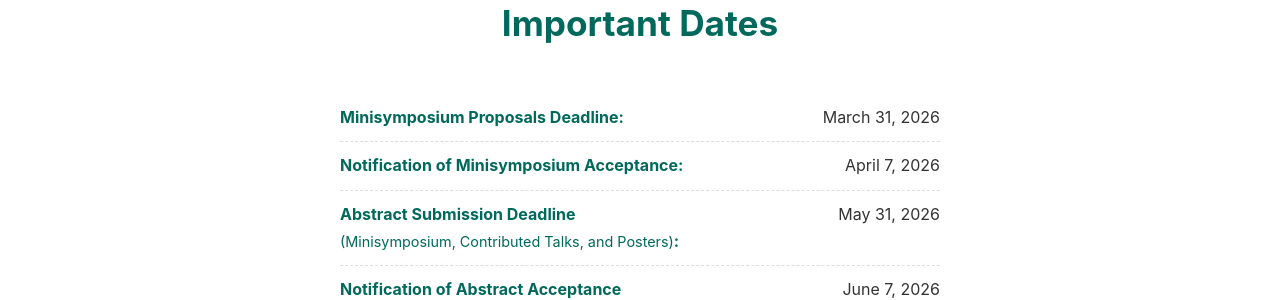
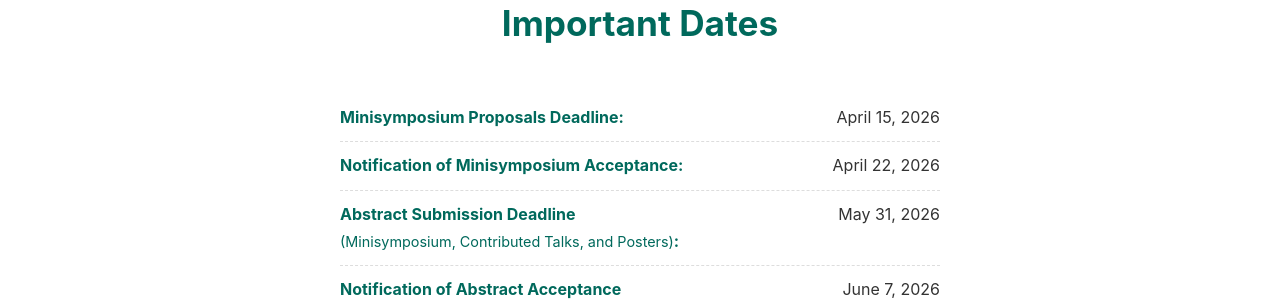
Before and after one commit to easiam26/easiam26.github.io, a Jekyll site: the page built from index.html, in a window 1280 px wide and 900 px high, scrolled down 794 px. Shown: the part 153-453 px from the top of the window. Built offline with Jekyll 4.4.1, drawn with Linux system fonts in a browser that asks for light colours.

Commit message:
Change the due date of MS proposal submission by April 15

```diff
--- a/_data/dates.yml
+++ b/_data/dates.yml
@@ -1,8 +1,8 @@
 - name: "Minisymposium Proposals Deadline"
-  date: "March 31, 2026"
+  date: "April 15, 2026"
 
 - name: "Notification of Minisymposium Acceptance"
-  date: "April 7, 2026"
+  date: "April 22, 2026"
 
 - name: "Abstract Submission Deadline"
   subtitle: "(Minisymposium, Contributed Talks, and Posters)"
--- a/minisymposium-submission.html
+++ b/minisymposium-submission.html
@@ -29,7 +29,7 @@ title: Minisymposium Proposal Submission
 
         <div
             style="background: var(--light-bg); padding: 20px; border-radius: 8px; border-left: 4px solid var(--primary-color); margin: 20px 0;">
-            <p style="margin: 0;"><strong>Minisymposium Proposal Deadline:</strong> March 31, 2026</p>
+            <p style="margin: 0;"><strong>Minisymposium Proposal Deadline:</strong> April 15, 2026</p>
         </div>
 
         <h3 style="color: var(--secondary-color); margin-top: 30px; margin-bottom: 15px;">Submit Your Proposal</h3>
```
